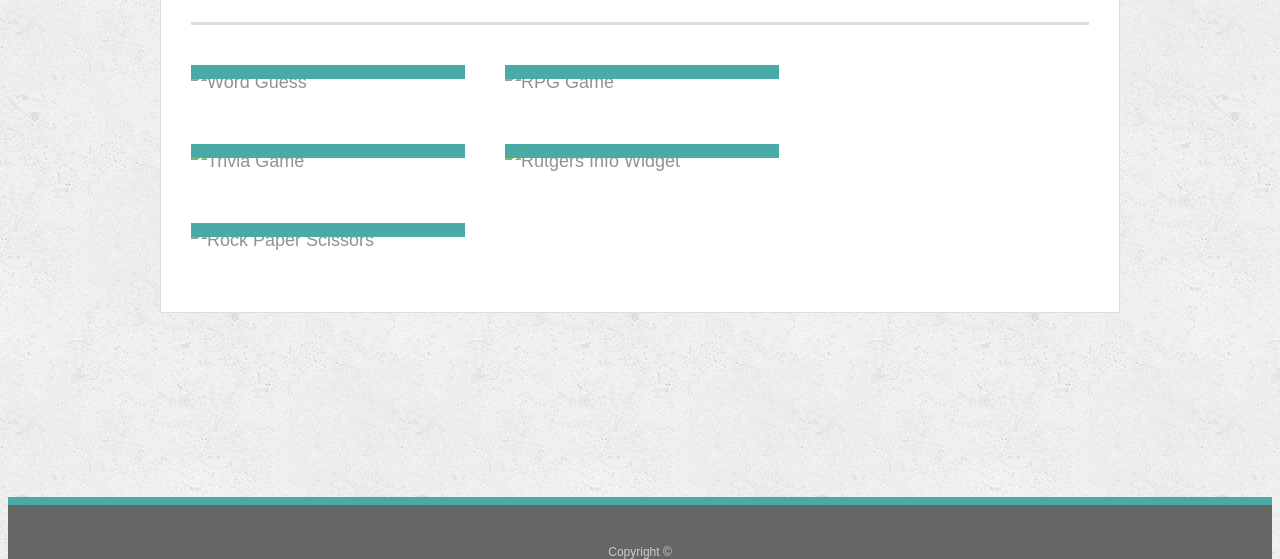
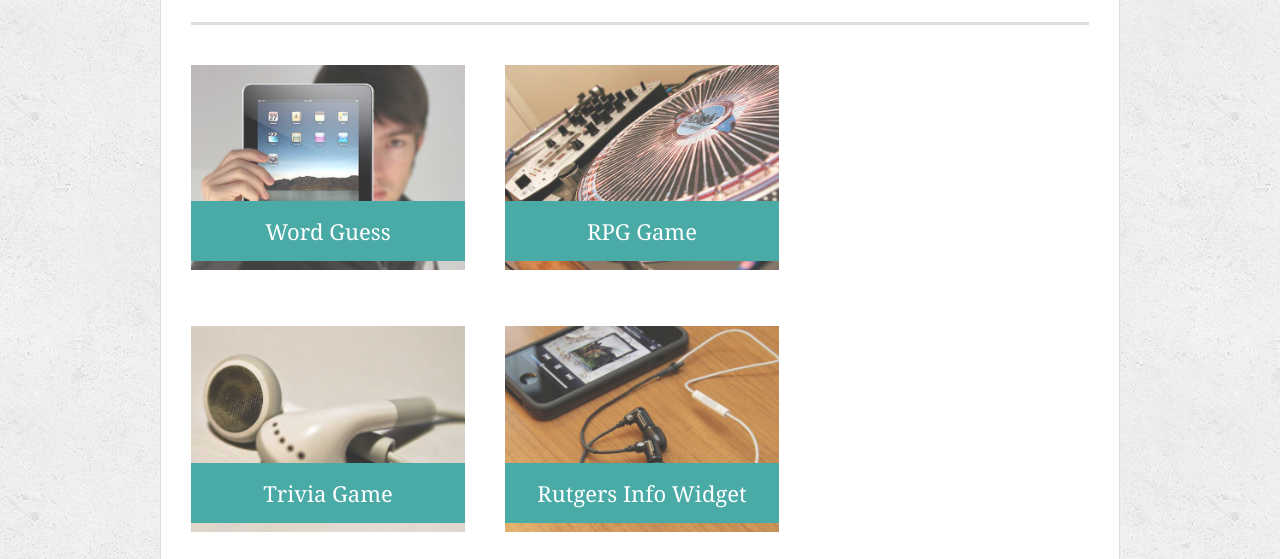
Before and after one commit to Emiv24/Responsive-Portfolio, a plain HTML site: page portfolio.html in a window 1280 px wide. Shown: the part 241-800 px from the top of the page. Drawn offline with Linux system fonts and the light colour scheme; files that its build step writes are made by us from their sources; files whose address does not match are found by name.

Commit message:
last push

```diff
--- a/portfolio.html
+++ b/portfolio.html
@@ -4,7 +4,7 @@
 <head>
   <meta charset="UTF-8">
   <title>Portfolio | Emiliano Volpe</title>
-  <link rel="stylesheet" type="text/css" href="assets/css/style.css">
+  <link rel="stylesheet" type="text/css" href="style.css">
 </head>
 
 <body>
@@ -25,27 +25,27 @@
       <h1>Portfolio</h1>
 
       <div class="work">
-        <img src="assets/images/technics-q-c-640-480-1.jpg" alt="Word Guess">
+        <img src="technics-q-c-640-480-1.jpg" alt="Word Guess">
 
         <h3>Word Guess</h3>
       </div>
       <div class="work">
-        <img src="assets/images/technics-q-c-640-480-2.jpg" alt="RPG Game">
+        <img src="technics-q-c-640-480-2.jpg" alt="RPG Game">
 
         <h3>RPG Game</h3>
       </div>
       <div class="work">
-        <img src="assets/images/technics-q-c-640-480-5.jpg" alt="Trivia Game">
+        <img src="technics-q-c-640-480-5.jpg" alt="Trivia Game">
 
         <h3>Trivia Game</h3>
       </div>
       <div class="work">
-        <img src="assets/images/technics-q-c-640-480-7.jpg" alt="Rutgers Info Widget">
+        <img src="technics-q-c-640-480-7.jpg" alt="Rutgers Info Widget">
 
         <h3>Rutgers Info Widget</h3>
       </div>
       <div class="work">
-        <img src="assets/images/technics-q-c-640-480-9.jpg" alt="Rock Paper Scissors">
+        <img src="technics-q-c-640-480-9.jpg" alt="Rock Paper Scissors">
 
         <h3>Rock Paper Scissors</h3>
       </div>
```
Also changed, not shown: contact.html (+1 -1 lines), index.html (+2 -2 lines).
